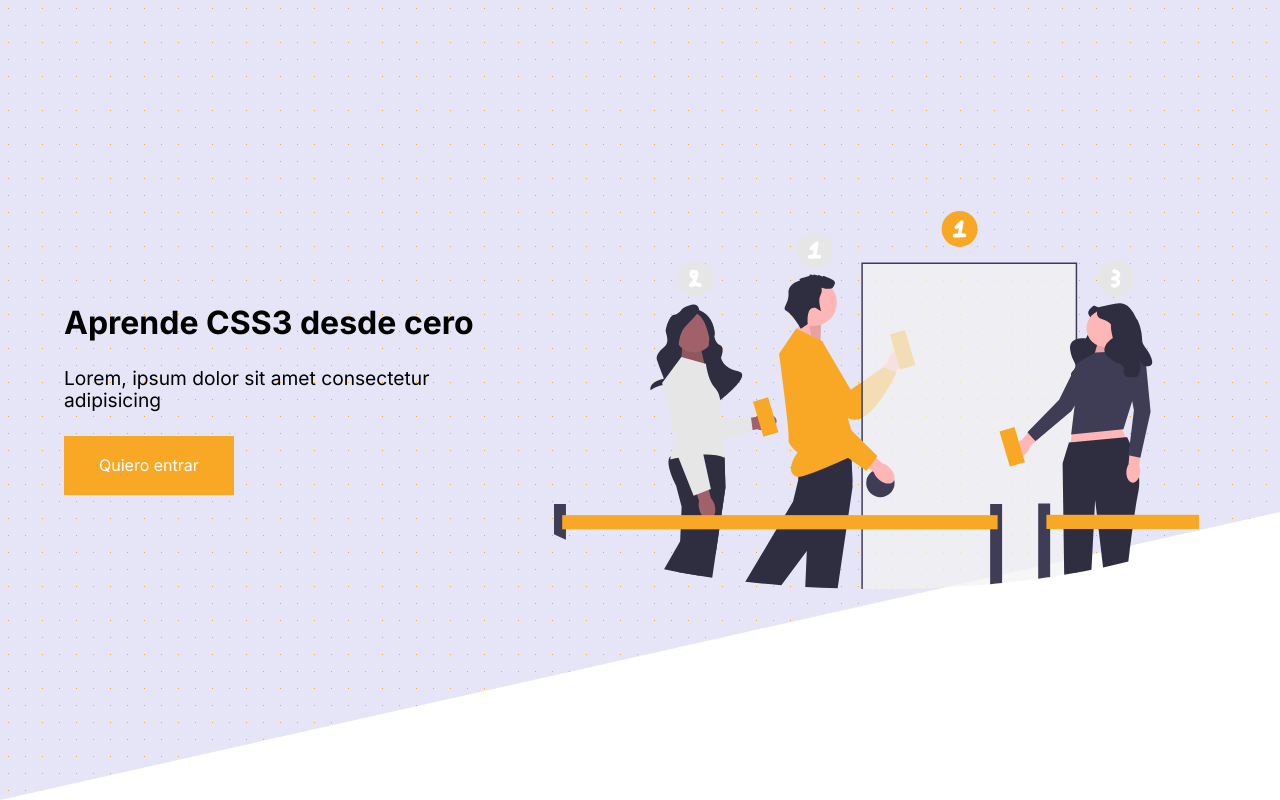
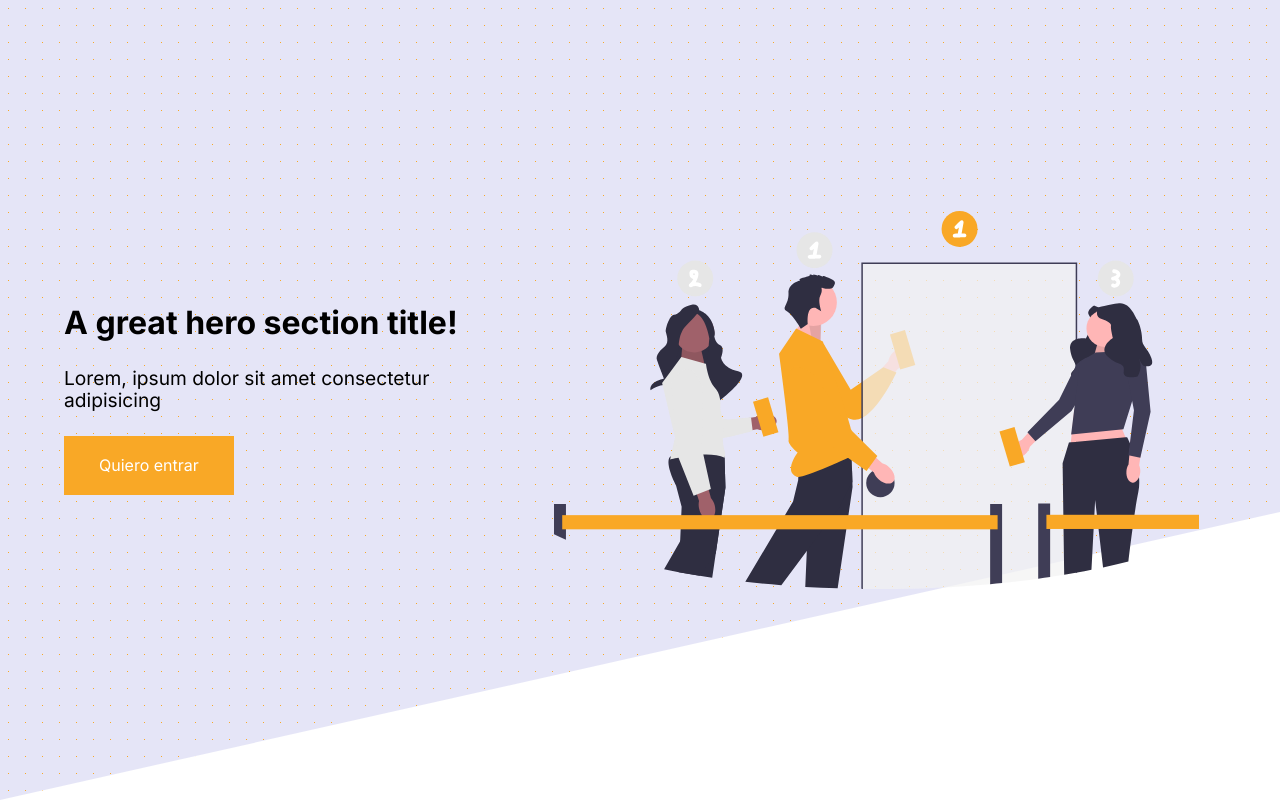
Before and after one commit to JoseCorreaMorales/Landing-page-courses, a plain HTML site: page index.html in a window 1280 px wide. Shown: the top 800 px of the page. Drawn offline with Linux system fonts and the light colour scheme.

Commit message:
hero title changed

```diff
--- a/index.html
+++ b/index.html
@@ -17,7 +17,7 @@
     <header class="hero">
         <div class="hero__container container">
             <div class="hero__texts">
-                <h1 class="hero-title">Aprende CSS3 desde cero</h1>
+                <h1 class="hero-title">A great hero section title!</h1>
                 <p class="hero__copy">Lorem, ipsum dolor sit amet consectetur adipisicing  </p>
                 <a href="#" class="hero__cta">Quiero entrar</a>
             </div>
```
